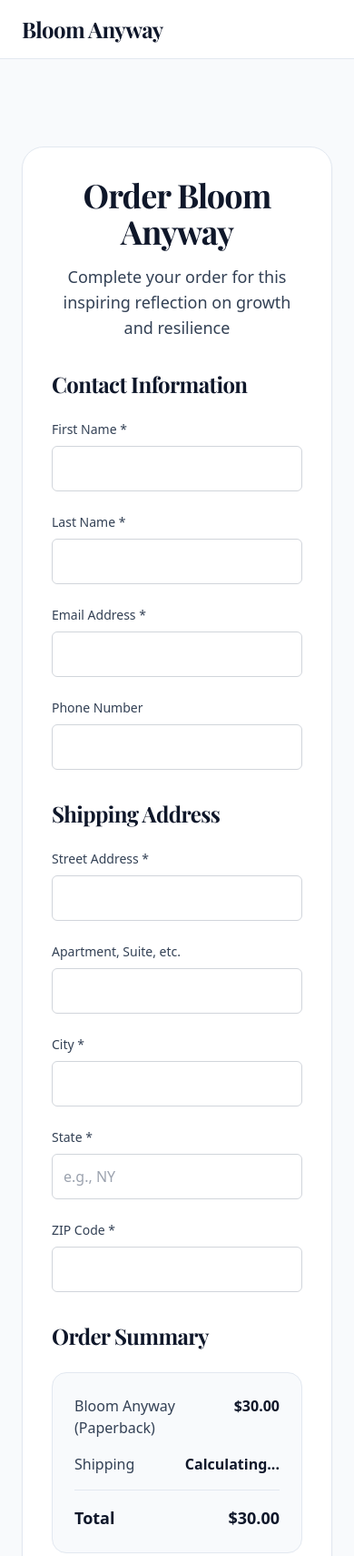
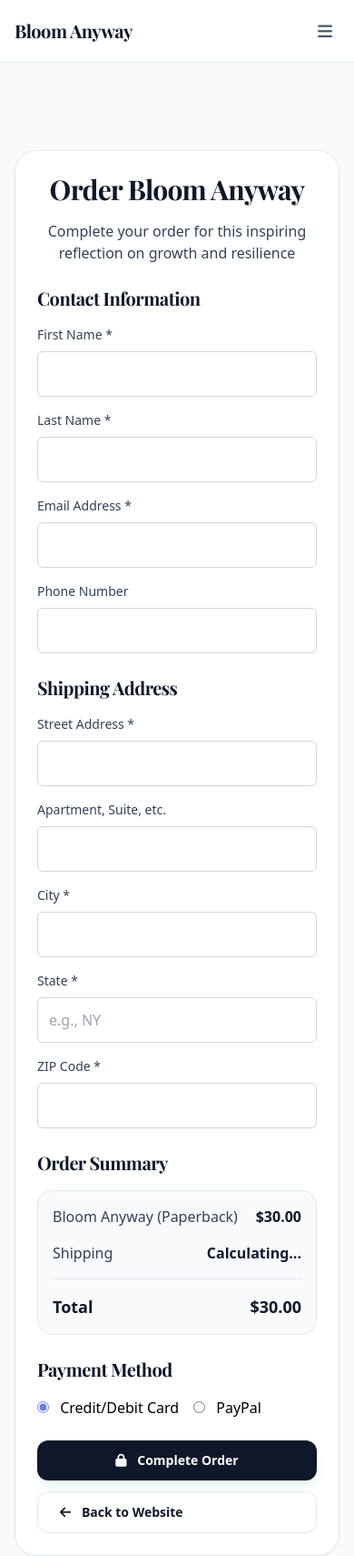
Before and after one commit to youinbloom/bloom-anyway, a website: page order.html in a window 390 px wide. Shown: the top 1710 px of the page at 91% size. Drawn offline with nearby package versions, Linux system fonts and the light colour scheme.

Commit message:
Improve mobile experience with responsive design and navigation
- Add hamburger menu for mobile navigation
- Implement responsive header with mobile-first design
- Optimize hero section for mobile screens
- Enhance order form with mobile-friendly layout
- Add touch-friendly buttons and spacing
- Implement mobile menu toggle functionality
- Ensure consistent design across all screen sizes
- Improve typography scaling for mobile devices

```diff
--- a/order.html
+++ b/order.html
@@ -68,11 +68,12 @@
             if (headerContainer) {
                 headerContainer.innerHTML = `
                     <header class="sticky top-0 z-50 border-b border-slate-200 bg-white/95 backdrop-blur">
-                        <nav class="mx-auto flex max-w-6xl items-center justify-between px-6 py-4">
-                            <a href="/" class="serif text-2xl font-bold tracking-tight text-slate-900">
+                        <nav class="mx-auto flex max-w-6xl items-center justify-between px-4 py-3 sm:px-6 sm:py-4">
+                            <a href="/" class="serif text-xl sm:text-2xl font-bold tracking-tight text-slate-900">
                                 Bloom Anyway
                             </a>
-                            <div class="hidden items-center gap-6 text-sm font-medium text-slate-700 md:flex">
+                            <!-- Desktop Navigation -->
+                            <div class="hidden items-center gap-4 sm:gap-6 text-sm font-medium text-slate-700 md:flex">
                                 <a href="/" class="hover:text-slate-900 transition">
                                     Home
                                 </a>
@@ -85,33 +86,70 @@
                                 <a href="/#testimonials" class="hover:text-slate-900 transition">
                                     Testimonials
                                 </a>
-                                <a href="/order" class="rounded-xl bg-slate-900 px-4 py-2 text-sm font-semibold text-white shadow-sm hover:bg-slate-800 transition">
+                                <a href="/order" class="rounded-xl bg-slate-900 px-3 sm:px-4 py-2 text-xs sm:text-sm font-semibold text-white shadow-sm hover:bg-slate-800 transition">
                                     Order
                                 </a>
                             </div>
+                            <!-- Mobile Navigation -->
+                            <div class="flex items-center gap-3">
+                                <button onclick="toggleMobileMenu()" class="md:hidden text-slate-600 hover:text-slate-900 transition p-2">
+                                    <i class="fas fa-bars text-lg"></i>
+                                </button>
+                            </div>
                         </nav>
+                        <!-- Mobile Menu -->
+                        <div id="mobileMenu" class="hidden md:hidden border-t border-slate-200 bg-white/95 backdrop-blur">
+                            <div class="px-4 py-3 space-y-2">
+                                <a href="/" class="block w-full text-left px-3 py-2 text-sm font-medium text-slate-700 hover:bg-slate-50 rounded-lg transition">
+                                    Home
+                                </a>
+                                <a href="/#content" class="block w-full text-left px-3 py-2 text-sm font-medium text-slate-700 hover:bg-slate-50 rounded-lg transition">
+                                    About
+                                </a>
+                                <a href="/#author" class="block w-full text-left px-3 py-2 text-sm font-medium text-slate-700 hover:bg-slate-50 rounded-lg transition">
+                                    Author
+                                </a>
+                                <a href="/#testimonials" class="block w-full text-left px-3 py-2 text-sm font-medium text-slate-700 hover:bg-slate-50 rounded-lg transition">
+                                    Testimonials
+                                </a>
+                                <a href="/order" class="block w-full text-left px-3 py-2 text-sm font-medium text-slate-700 bg-slate-100 rounded-lg transition">
+                                    Order
+                                </a>
+                            </div>
+                        </div>
                     </header>
                 `;
             }
         });
+
+        // Mobile menu functions
+        function toggleMobileMenu() {
+            const mobileMenu = document.getElementById('mobileMenu');
+            mobileMenu.classList.toggle('hidden');
+        }
+
+        function closeMobileMenu() {
+            const mobileMenu = document.getElementById('mobileMenu');
+            mobileMenu.classList.add('hidden');
+        }
     </script>
 
     <!-- Order Form Section -->
     <main class="bg-slate-50 pt-24 pb-16 sm:pt-32 sm:pb-20">
-        <div class="mx-auto max-w-6xl px-6">
+        <div class="mx-auto max-w-6xl px-4 sm:px-6">
             <div class="mx-auto max-w-4xl">
-                <div class="rounded-3xl border border-slate-200 bg-white p-8 shadow-sm sm:p-10 reveal">
+                <div class="rounded-3xl border border-slate-200 bg-white p-6 sm:p-8 shadow-sm sm:p-10 reveal">
 
                     <!-- Order Header -->
-                    <div class="text-center mb-8">
-                        <h1 class="serif text-4xl font-bold tracking-tight text-slate-900 sm:text-5xl mb-4">Order Bloom Anyway</h1>
-                        <p class="text-lg text-slate-700">Complete your order for this inspiring reflection on growth and resilience</p>
+                    <div class="text-center mb-6 sm:mb-8">
+                        <h1 class="serif text-3xl sm:text-4xl lg:text-5xl font-bold tracking-tight text-slate-900 mb-4">Order Bloom Anyway</h1>
+                        <p class="text-base sm:text-lg text-slate-700">Complete your order for this inspiring reflection on growth and resilience</p>
                     </div>
 
                     <!-- Contact Information -->
-                    <div class="mb-8">
-                        <h2 class="serif text-2xl font-bold tracking-tight text-slate-900 mb-6">Contact Information</h2>
-                        <div class="grid gap-6 sm:grid-cols-2">
+                    <div class="mb-6 sm:mb-8">
+                        <h2 class="serif text-xl sm:text-2xl font-bold tracking-tight text-slate-900 mb-4 sm:mb-6">Contact Information</h2>
+                        <div class="grid gap-4 sm:gap-6 sm:grid-cols-2">
                             <div>
                                 <label class="block text-sm font-medium text-slate-700 mb-2">First Name *</label>
                                 <input type="text" id="firstName" name="firstName" class="form-input" required>
@@ -132,9 +170,9 @@
                     </div>
 
                     <!-- Shipping Address -->
-                    <div class="mb-8">
-                        <h2 class="serif text-2xl font-bold tracking-tight text-slate-900 mb-6">Shipping Address</h2>
-                        <div class="grid gap-6 sm:grid-cols-2">
+                    <div class="mb-6 sm:mb-8">
+                        <h2 class="serif text-xl sm:text-2xl font-bold tracking-tight text-slate-900 mb-4 sm:mb-6">Shipping Address</h2>
+                        <div class="grid gap-4 sm:gap-6 sm:grid-cols-2">
                             <div class="sm:col-span-2">
                                 <label class="block text-sm font-medium text-slate-700 mb-2">Street Address *</label>
                                 <input type="text" id="address1" name="address1" class="form-input" required>
@@ -159,9 +197,9 @@
                     </div>
 
                     <!-- Order Summary -->
-                    <div class="mb-8">
-                        <h2 class="serif text-2xl font-bold tracking-tight text-slate-900 mb-6">Order Summary</h2>
-                        <div class="rounded-2xl border border-slate-200 bg-slate-50 p-6">
+                    <div class="mb-6 sm:mb-8">
+                        <h2 class="serif text-xl sm:text-2xl font-bold tracking-tight text-slate-900 mb-4 sm:mb-6">Order Summary</h2>
+                        <div class="rounded-2xl border border-slate-200 bg-slate-50 p-4 sm:p-6">
                             <div class="flex justify-between mb-4">
                                 <span class="text-slate-700">Bloom Anyway (Paperback)</span>
                                 <span class="font-semibold text-slate-900" id="bookPrice">$30.00</span>
@@ -180,9 +218,9 @@
                     </div>
 
                     <!-- Payment Method -->
-                    <div class="mb-8">
-                        <h2 class="serif text-2xl font-bold tracking-tight text-slate-900 mb-6">Payment Method</h2>
-                        <div class="flex gap-6">
+                    <div class="mb-6 sm:mb-8">
+                        <h2 class="serif text-xl sm:text-2xl font-bold tracking-tight text-slate-900 mb-4 sm:mb-6">Payment Method</h2>
+                        <div class="flex gap-4 sm:gap-6">
                             <div class="payment-option">
                                 <input type="radio" id="card" name="payment" value="card" checked class="mr-2">
                                 <label for="card">Credit/Debit Card</label>
@@ -196,10 +234,10 @@
 
                     <!-- Order Actions -->
                     <div class="flex flex-col gap-3 sm:flex-row sm:items-center">
-                        <button type="button" onclick="validateAndContinue()" class="rounded-xl bg-slate-900 px-7 py-3.5 text-base font-semibold text-white shadow-lg shadow-emerald-500/10 hover:bg-slate-800 transition">
+                        <button type="button" onclick="validateAndContinue()" class="w-full sm:w-auto rounded-xl bg-slate-900 px-6 py-3 sm:px-7 sm:py-3.5 text-sm sm:text-base font-semibold text-white shadow-lg shadow-emerald-500/10 hover:bg-slate-800 transition">
                             <i class="fas fa-lock mr-2"></i> Complete Order
                         </button>
-                        <a href="index.html" class="rounded-xl border border-slate-200 bg-white px-7 py-3.5 text-base font-semibold text-slate-900 hover:bg-slate-50 transition">
+                        <a href="/" class="w-full sm:w-auto rounded-xl border border-slate-200 bg-white px-6 py-3 sm:px-7 sm:py-3.5 text-sm sm:text-base font-semibold text-slate-900 hover:bg-slate-50 transition">
                             <i class="fas fa-arrow-left mr-2"></i> Back to Website
                         </a>
                     </div>
```
Also changed, not shown: index.html (+51 -15 lines).
